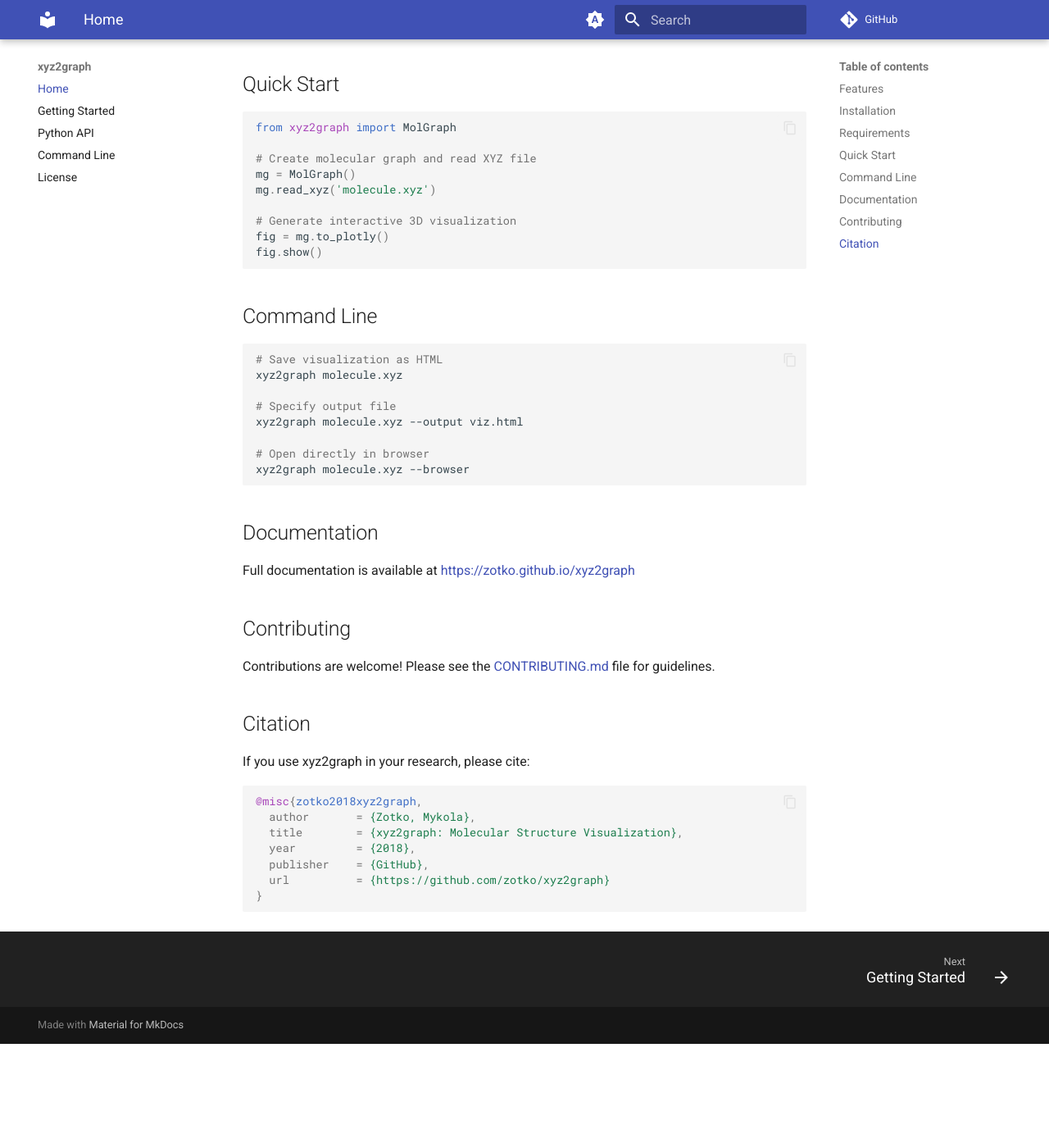
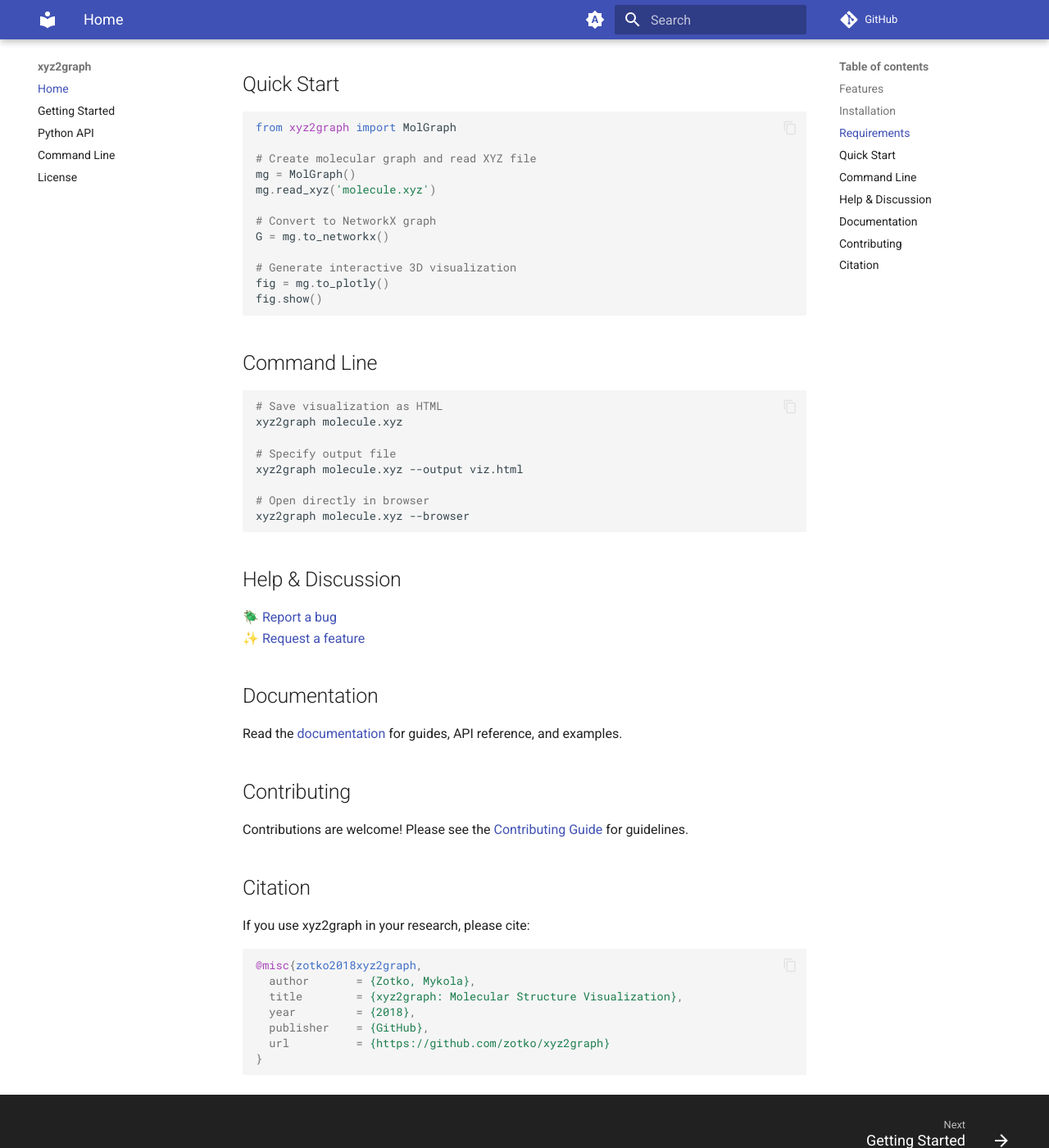
Before and after one commit to zotko/xyz2graph, an MkDocs documentation site: the page built from docs/index.md, in a window 1280 px wide and 1400 px high, scrolled down 1273 px. Shown: the whole window at 82% size. Built offline with MkDocs 1.6.1 and Material for MkDocs 9.7.7, drawn with Linux system fonts in a browser that asks for light colours; comment, search, counter and statistics services are not loaded; before the commit the page ends 2546 px from its top, so only the background shows below that.

Commit message:
docs: improve README formatting and add links for help & discussion
- Enhanced README.md with better section structure and formatting.
- Added "Help & Discussion" section with links for bug reporting and feature requests.
- Updated "Documentation" and "Contributing" sections with refined wording and links.
- Minor fixes in example code comments for better clarity.

chore: update mkdocs config with site_url
- Added `site_url` to `mkdocs.yml` for improved documentation configuration.

````diff
--- a/README.md
+++ b/README.md
@@ -26,20 +26,16 @@ A Python package for converting XYZ molecular files into interactive 3D visualiz
 - NetworkX graph conversion for analysis
 - Command-line interface
 
-
-
 ## Installation
 
 ```bash
 pip install xyz2graph
 ```
 
-
 ## Requirements
 
 - Python 3.8+
 - Dependencies: NumPy, Plotly, NetworkX
-
 
 ## Quick Start
 
@@ -50,12 +46,16 @@ from xyz2graph import MolGraph
 mg = MolGraph()
 mg.read_xyz('molecule.xyz')
 
+# Convert to NetworkX graph
+G = mg.to_networkx()
+
 # Generate interactive 3D visualization
 fig = mg.to_plotly()
 fig.show()
 ```
 
 ## Command Line
+
 ```bash
 # Save visualization as HTML
 xyz2graph molecule.xyz
@@ -67,16 +67,21 @@ xyz2graph molecule.xyz --output viz.html
 xyz2graph molecule.xyz --browser
 ```
 
+## Help & Discussion
+
+🪲 [Report a bug](https://github.com/zotko/xyz2graph/issues)
+✨ [Request a feature](https://github.com/zotko/xyz2graph/discussions)
+
 ## Documentation
 
-Full documentation is available at [https://zotko.github.io/xyz2graph](https://zotko.github.io/xyz2graph)
+Read the [documentation](https://zotko.github.io/xyz2graph) for guides, API reference, and examples.
 
 ## Contributing
 
-Contributions are welcome! Please see the [CONTRIBUTING.md](https://github.com/zotko/xyz2graph/tree/main/CONTRIBUTING.md) file for guidelines.
-
+Contributions are welcome! Please see the [Contributing Guide](https://github.com/zotko/xyz2graph/tree/main/CONTRIBUTING.md) for guidelines.
 
 ## Citation
+
 If you use xyz2graph in your research, please cite:
 
 ```bibtex
--- a/mkdocs.yml
+++ b/mkdocs.yml
@@ -1,6 +1,8 @@
 site_name: xyz2graph
 site_description: Convert molecular .xyz files into graph representations and 3D visualizations
 repo_url: https://github.com/zotko/xyz2graph
+site_url: https://zotko.github.io/xyz2graph/
+
 theme:
   name: material
   palette:
````
